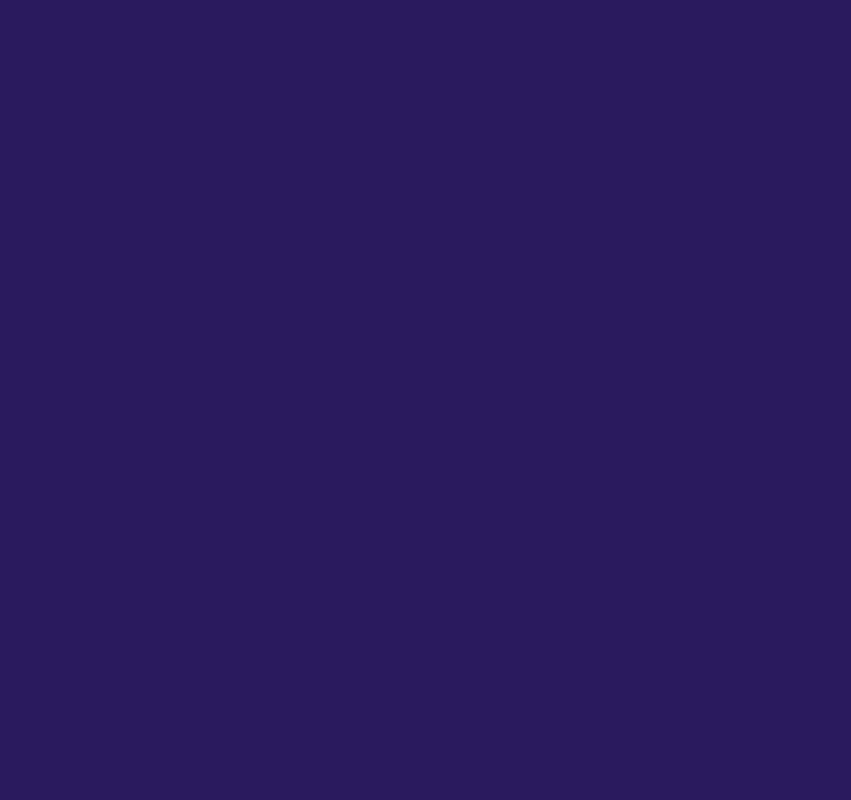
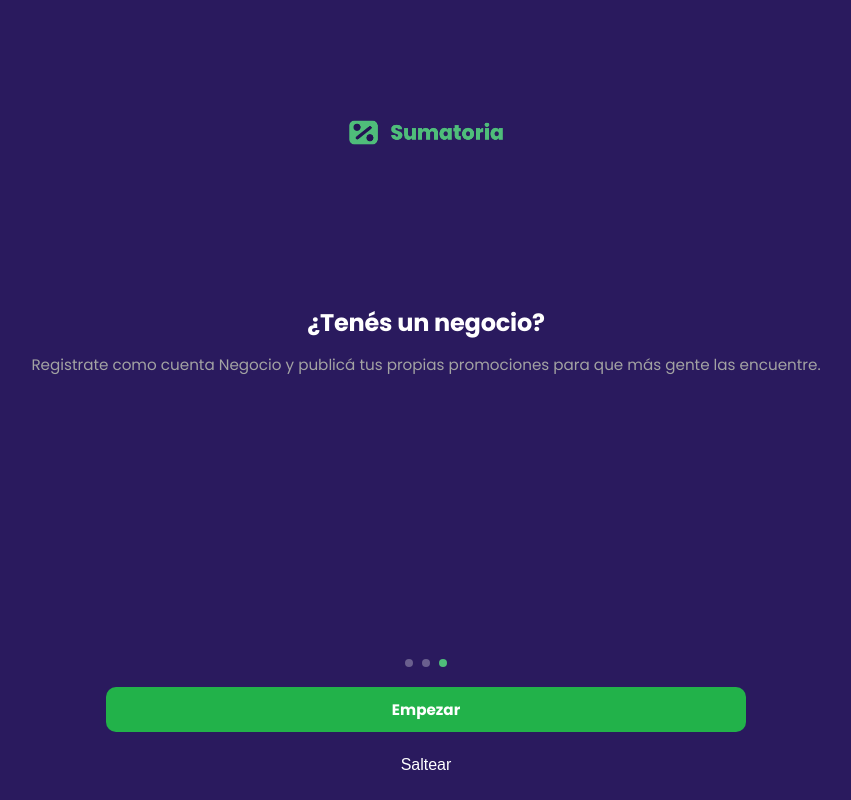
Before and after one commit to Lenny066/Sumatoria-, a React (Vite) app: page /pantalla-tres in a window 1280 px wide. Before the commit this address had no page. Shown: the whole page, without its empty margins (214-1065 px from the left). Built offline with nearby package versions, Linux system fonts and the light colour scheme.

Commit message:
PRIMERAS TRES PANTALLAS ECHAS

```diff
--- a/src/App.tsx
+++ b/src/App.tsx
@@ -1,6 +1,8 @@
 import { BrowserRouter, Routes, Route } from "react-router-dom";
 import Login from "./pages/LoginUsuario/login";
 import PantallaUno from "./pages/PantallaUno/pantallauno";
+import PantallaDos from "./pages/PantallaDos/pantallados";
+import PantallaTres from "./pages/PantallaTres/pantallatres";
 import Mapa from "./pages/mapa";
 
 export default function App() {
@@ -9,6 +11,8 @@ export default function App() {
       <Routes>
         <Route path="/login" element={<Login />} />
         <Route path="/" element={<PantallaUno />} />
+        <Route path="/pantalla-dos" element={<PantallaDos />} />
+        <Route path="/pantalla-tres" element={<PantallaTres />} />
         <Route path="/mapa" element={<Mapa />} />
       </Routes>
     </BrowserRouter>
--- a/src/components/Logo.tsx
+++ b/src/components/Logo.tsx
@@ -6,10 +6,14 @@ export default function Logo() {
       src={logoImg}
       alt="Sumatoria"
       style={{
-        width: "22.5rem",
+        /* Nunca más ancho que el contenedor: si se pasa, se desborda
+           y deja de verse centrado. */
+        width: "min(22.5rem, 100%)",
+        maxWidth: "100%",
         height: "auto",
         objectFit: "contain",
         display: "block",
+        alignSelf: "center",
         margin: "0 auto",
         marginTop: "3rem"
       }}
--- /dev/null
+++ b/src/pages/PantallaDos/pantallados.css
@@ -0,0 +1,106 @@
+
+
+.contenedor-dos {
+  position: relative;
+  height: 100vh;
+  height: 100dvh;
+  display: flex;
+  flex-direction: column;
+  align-items: center;
+  padding: 5.33%;
+  box-sizing: border-box;
+  text-align: center;
+  background-color: #2A1A5E;
+  color: #FFFFFF;
+  font-family: 'Poppins', system-ui, -apple-system, 'Segoe UI', sans-serif;
+  overflow: hidden;
+}
+
+.contenedor-dos * {
+  box-sizing: border-box;
+}
+
+.titulo-dos {
+  margin: 20vh 0 0;
+  font-size: 1.5rem;
+  font-weight: 700;
+  line-height: 1.2;
+  letter-spacing: -0.2px;
+  color: #FFFFFF;
+}
+
+.descripcion-dos {
+  margin: 1rem 0 0;
+  max-width: 76%;
+  font-size: 0.95rem;
+  font-weight: 400;
+  line-height: 1.55;
+  color: #A3A3A3;
+}
+
+/* Puntos de paginación: el activo es el del medio */
+.contenedor-dos .pagination-container {
+  position: absolute;
+  left: 50%;
+  transform: translateX(-50%);
+  bottom: 133px;
+  display: flex;
+  align-items: center;
+  justify-content: center;
+  gap: 9px;
+}
+
+.contenedor-dos .dot {
+  width: 8px;
+  height: 8px;
+  border-radius: 50%;
+  background-color: #6A5F8E;
+  transition: background-color 0.2s ease;
+}
+
+.contenedor-dos .dot.active {
+  background-color: #4FBD7A;
+}
+
+/* Botón Siguiente */
+.contenedor-dos .btn-siguiente {
+  position: absolute;
+  left: 50%;
+  transform: translateX(-50%);
+  bottom: 68px;
+  width: 85.6%;
+  max-width: 640px;
+  height: 45px;
+  border: none;
+  border-radius: 10px;
+  background-color: #22B24A;
+  color: #FFFFFF;
+  font-family: inherit;
+  font-size: 0.95rem;
+  font-weight: 700;
+  cursor: pointer;
+  transition: background-color 0.2s ease;
+}
+
+.contenedor-dos .btn-siguiente:hover {
+  background-color: #1c9a3f;
+}
+
+/* Botón Saltear */
+.contenedor-dos .btn-saltear {
+  background-color: transparent;
+  color: #FFFFFF;
+  border: none;
+  font-size: 100%;
+  cursor: pointer;
+  padding: 8px 12px;
+  /* pin the skip button below the primary button */
+  position: absolute;
+  left: 50%;
+  transform: translateX(-50%);
+  bottom: 18px;
+}
+
+.contenedor-dos .btn-saltear:hover {
+  text-decoration: underline;
+}
--- /dev/null
+++ b/src/pages/PantallaDos/pantallados.tsx
@@ -0,0 +1,37 @@
+import { useNavigate } from "react-router-dom";
+import BotonSiguiente from "../../components/BotonSiguiente";
+import BotonSaltear from "../../components/BotonSaltear";
+import PuntosPaginacion from "../../components/PuntosPaginacion";
+import Logo from "../../components/Logo";
+import "./pantallados.css";
+
+
+export default function PantallaDos() {
+  const navigate = useNavigate();
+
+  const handleSiguiente = (): void => {
+    navigate("/pantalla-tres");
+  };
+
+  const handleSaltear = (): void => {
+    navigate("/login");
+  };
+
+  return (
+    <div className="contenedor-dos">
+      <Logo />
+
+      <h1 className="titulo-dos">
+        Guardá tus favoritas
+      </h1>
+
+      <p className="descripcion-dos">
+        Guardá las promociones que te interesan y recibí un aviso antes de que venzan.
+      </p>
+
+      <PuntosPaginacion total={3} activo={1} />
+      <BotonSiguiente onClick={handleSiguiente} />
+      <BotonSaltear onClick={handleSaltear} />
+    </div>
+  );
+}
--- /dev/null
+++ b/src/pages/PantallaTres/pantallatres.css
@@ -0,0 +1,106 @@
+
+
+.contenedor-tres {
+  position: relative;
+  height: 100vh;
+  height: 100dvh;
+  display: flex;
+  flex-direction: column;
+  align-items: center;
+  padding: 5.33%;
+  box-sizing: border-box;
+  text-align: center;
+  background-color: #2A1A5E;
+  color: #FFFFFF;
+  font-family: 'Poppins', system-ui, -apple-system, 'Segoe UI', sans-serif;
+  overflow: hidden;
+}
+
+.contenedor-tres * {
+  box-sizing: border-box;
+}
+
+.titulo-tres {
+  margin: 20vh 0 0;
+  font-size: 1.5rem;
+  font-weight: 700;
+  line-height: 1.2;
+  letter-spacing: -0.2px;
+  color: #FFFFFF;
+}
+
+.descripcion-tres {
+  margin: 1rem 0 0;
+  max-width: 76%;
+  font-size: 0.95rem;
+  font-weight: 400;
+  line-height: 1.55;
+  color: #A3A3A3;
+}
+
+/* Puntos de paginación: el activo es el último */
+.contenedor-tres .pagination-container {
+  position: absolute;
+  left: 50%;
+  transform: translateX(-50%);
+  bottom: 133px;
+  display: flex;
+  align-items: center;
+  justify-content: center;
+  gap: 9px;
+}
+
+.contenedor-tres .dot {
+  width: 8px;
+  height: 8px;
+  border-radius: 50%;
+  background-color: #6A5F8E;
+  transition: background-color 0.2s ease;
+}
+
+.contenedor-tres .dot.active {
+  background-color: #4FBD7A;
+}
+
+/* Botón Empezar */
+.contenedor-tres .btn-siguiente {
+  position: absolute;
+  left: 50%;
+  transform: translateX(-50%);
+  bottom: 68px;
+  width: 85.6%;
+  max-width: 640px;
+  height: 45px;
+  border: none;
+  border-radius: 10px;
+  background-color: #22B24A;
+  color: #FFFFFF;
+  font-family: inherit;
+  font-size: 0.95rem;
+  font-weight: 700;
+  cursor: pointer;
+  transition: background-color 0.2s ease;
+}
+
+.contenedor-tres .btn-siguiente:hover {
+  background-color: #1c9a3f;
+}
+
+/* Botón Saltear */
+.contenedor-tres .btn-saltear {
+  background-color: transparent;
+  color: #FFFFFF;
+  border: none;
+  font-size: 100%;
+  cursor: pointer;
+  padding: 8px 12px;
+  /* pin the skip button below the primary button */
+  position: absolute;
+  left: 50%;
+  transform: translateX(-50%);
+  bottom: 18px;
+}
+
+.contenedor-tres .btn-saltear:hover {
+  text-decoration: underline;
+}
--- /dev/null
+++ b/src/pages/PantallaTres/pantallatres.tsx
@@ -0,0 +1,37 @@
+import { useNavigate } from "react-router-dom";
+import BotonSiguiente from "../../components/BotonSiguiente";
+import BotonSaltear from "../../components/BotonSaltear";
+import PuntosPaginacion from "../../components/PuntosPaginacion";
+import Logo from "../../components/Logo";
+import "./pantallatres.css";
+
+
+export default function PantallaTres() {
+  const navigate = useNavigate();
+
+  const handleEmpezar = (): void => {
+    navigate("/login");
+  };
+
+  const handleSaltear = (): void => {
+    navigate("/login");
+  };
+
+  return (
+    <div className="contenedor-tres">
+      <Logo />
+
+      <h1 className="titulo-tres">
+        ¿Tenés un negocio?
+      </h1>
+
+      <p className="descripcion-tres">
+        Registrate como cuenta Negocio y publicá tus propias promociones para que más gente las encuentre.
+      </p>
+
+      <PuntosPaginacion total={3} activo={2} />
+      <BotonSiguiente texto="Empezar" onClick={handleEmpezar} />
+      <BotonSaltear onClick={handleSaltear} />
+    </div>
+  );
+}
--- a/src/pages/PantallaUno/pantallauno.css
+++ b/src/pages/PantallaUno/pantallauno.css
@@ -61,27 +61,26 @@ html, body {
 
 /* Botón Siguiente */
 .btn-siguiente {
-  background-color: #00D16B;
-  color: #FFFFFF;
-  border: none;
-  /* rounded pill similar to reference */
-  border-radius: 12px;
-  padding: 14px 20px;
-  font-size: 100%;
-  font-weight: bold;
-  cursor: pointer;
-  width: 90%;
-  max-width: 640px;
-  /* pin the primary button near the bottom of the container */
-  position: absolute;
+   position: absolute;
   left: 50%;
   transform: translateX(-50%);
-  bottom: 60px;
+  bottom: 68px;
+  width: 85.6%;
+  max-width: 640px;
+  height: 45px;
+  border: none;
+  border-radius: 10px;
+  background-color: #22B24A;
+  color: #FFFFFF;
+  font-family: inherit;
+  font-size: 0.95rem;
+  font-weight: 700;
+  cursor: pointer;
   transition: background-color 0.2s ease;
 }
 
 .btn-siguiente:hover {
-  background-color: #00b85e;
+  background-color: #1c9a3f;
 }
 
 /* Botón Saltear */
@@ -124,5 +123,5 @@ html, body {
 }
 
 .dot.active {
-  background-color: #00D16B;
+  background-color: #22B24A;
 }
--- a/src/pages/PantallaUno/pantallauno.tsx
+++ b/src/pages/PantallaUno/pantallauno.tsx
@@ -1,4 +1,4 @@
-import { useState } from "react";
+import { useNavigate } from "react-router-dom";
 import BotonSiguiente from "../../components/BotonSiguiente";
 import BotonSaltear from "../../components/BotonSaltear";
 import PuntosPaginacion from "../../components/PuntosPaginacion";
@@ -6,16 +6,14 @@ import Logo from "../../components/Logo";
 import "./pantallauno.css";
 
 export default function PantallaUno() {
-  const [paginaActual, setPaginaActual] = useState<number>(0);
+  const navigate = useNavigate();
 
   const handleSiguiente = (): void => {
-    if (paginaActual < 2) {
-      setPaginaActual((prev) => prev + 1);
-    }
+    navigate("/pantalla-dos");
   };
 
   const handleSaltear = (): void => {
-    console.log('Onboarding omitido');
+    navigate("/login");
   };
 
   return (
@@ -30,7 +28,7 @@ export default function PantallaUno() {
         Encontrá descuentos de comercios y bancos en gastronomía, indumentaria, supermercados y más.
       </p>
 
-      <PuntosPaginacion total={3} activo={paginaActual} />
+      <PuntosPaginacion total={3} activo={0} />
       <BotonSiguiente onClick={handleSiguiente} />
       <BotonSaltear onClick={handleSaltear} />
     </div>
```
